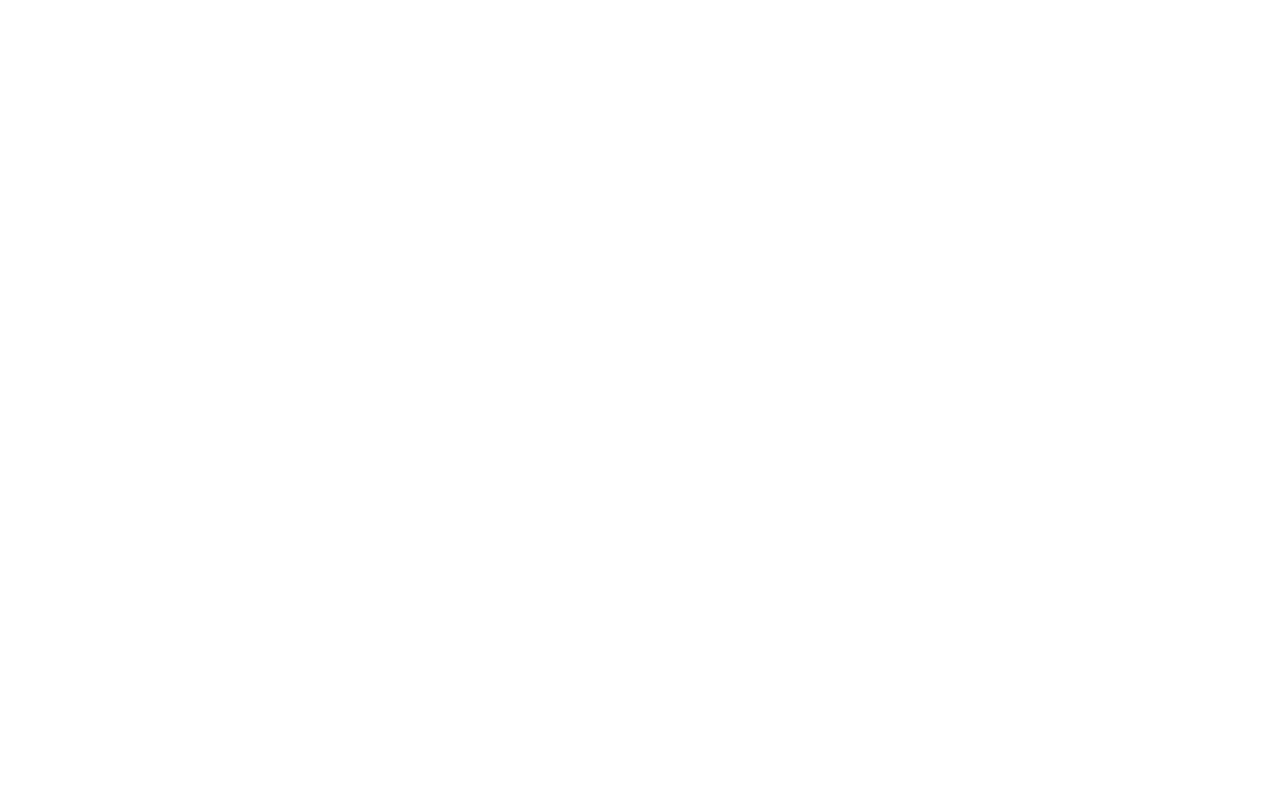
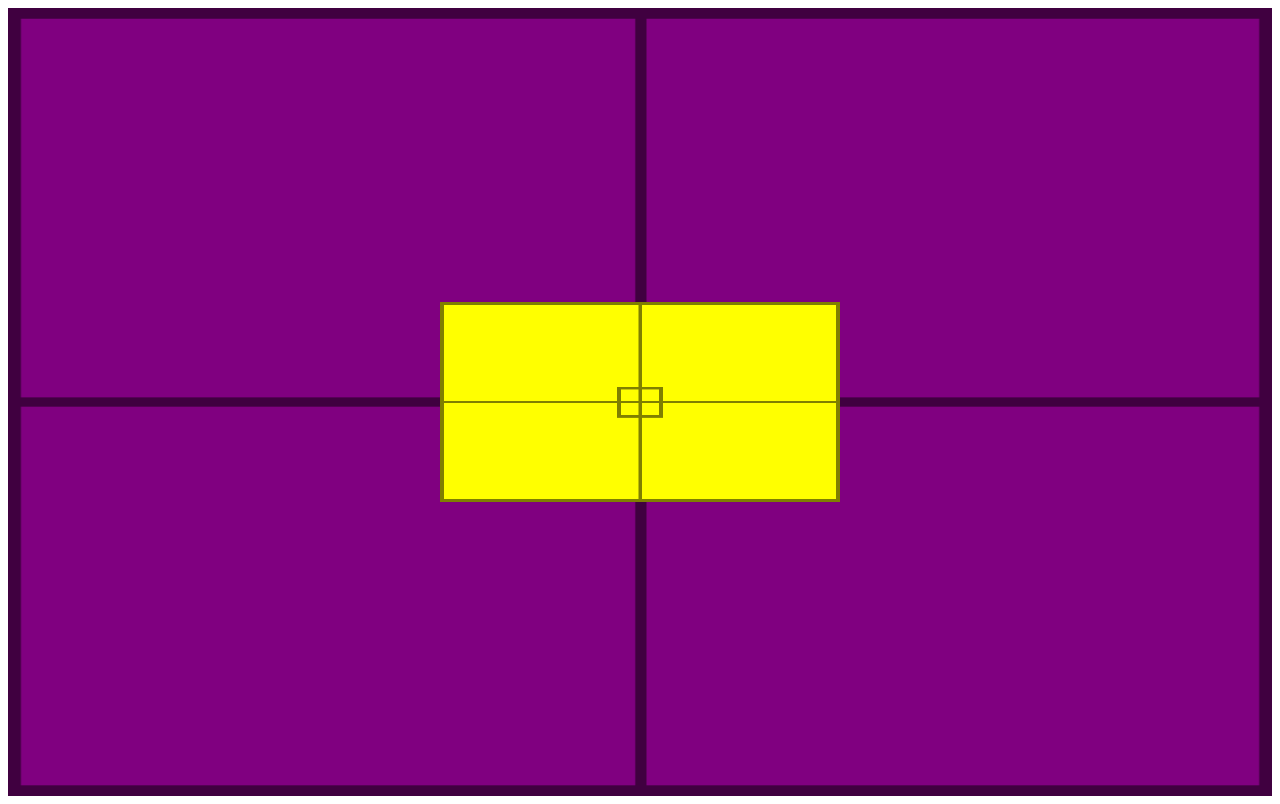
Before and after one commit to TaisaBraga/html-css, a plain HTML site: page exe 22/fundo007.html in a window 1280 px wide. Drawn offline with Linux system fonts and the light colour scheme.

Commit message:
Aprendendo sobre alinhamento vertical

```diff
--- a/exe 22/fundo007.html
+++ b/exe 22/fundo007.html
@@ -5,6 +5,36 @@
     <meta http-equiv="X-UA-Compatible" content="IE=edge" />
     <meta name="viewport" content="width=device-width, initial-scale=1.0" />
     <title>Alinhamento Vertical</title>
+    <style>
+      #container {
+        background-image: url(./imagens/target001.png);
+        background-size: 100% 100%;
+        position: relative;
+        height: 96vh;
+        padding: 10px;
+        background-color: purple;
+      }
+      #conteudo {
+        background-image: url(./imagens/target001.png);
+        background-size: 100% 100%;
+        /*ao configurar o posicionamento como absoluto, pode-se configurar as margens*/
+        position: absolute;
+        height: 200px;
+        width: 400px;
+        left: 10px;
+        background-color: yellow;
+
+        top: 50%;
+        left: 50%;
+
+        /*alterando o posicionamento atravez de uma operação*/
+        transform: translate(-50%, -50%);
+      }
+    </style>
   </head>
-  <body></body>
+  <body>
+    <section id="container">
+      <article id="conteudo"></article>
+    </section>
+  </body>
 </html>
```
